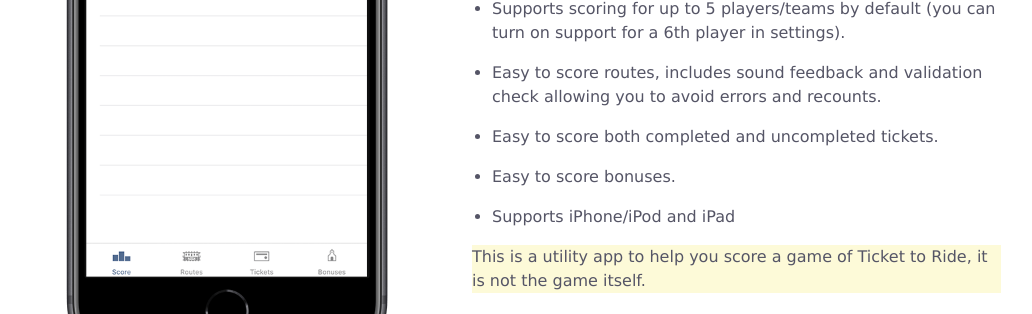
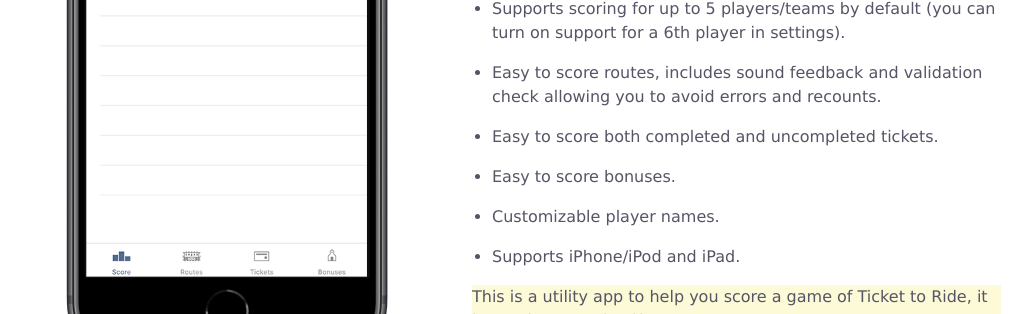
Before and after one commit to NickAb/apps, a plain HTML site: page score-tickets/index.html in a window 1280 px wide. Shown: the part 403-717 px from the top of the page, without its empty margins (119-1151 px from the left). Drawn offline with Linux system fonts and the light colour scheme.

Commit message:
Add customizable player names to features

```diff
--- a/score-tickets/index.html
+++ b/score-tickets/index.html
@@ -48,7 +48,8 @@
                     </li>
                     <li>Easy to score both completed and uncompleted tickets.</li>
                     <li>Easy to score bonuses.</li>
-                    <li>Supports iPhone/iPod and iPad</li>
+                    <li>Customizable player names.</li>
+                    <li>Supports iPhone/iPod and iPad.</li>
                 </ul>
                 <p class="note">
                     This is a utility app to help you score a game of Ticket to Ride, it is not the game itself.
```
